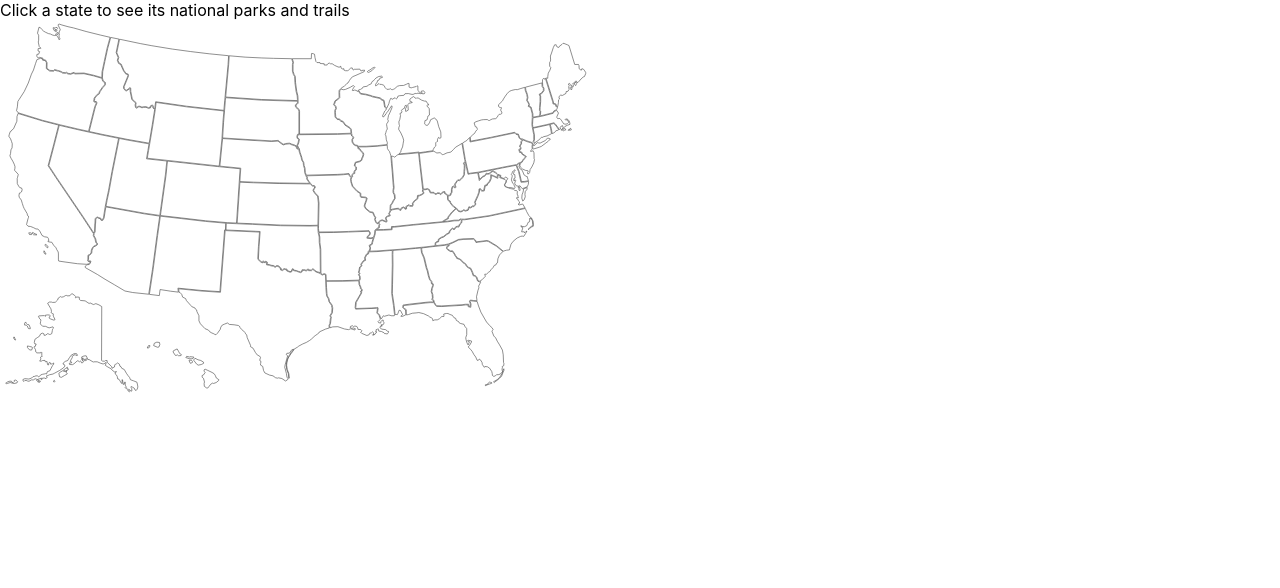
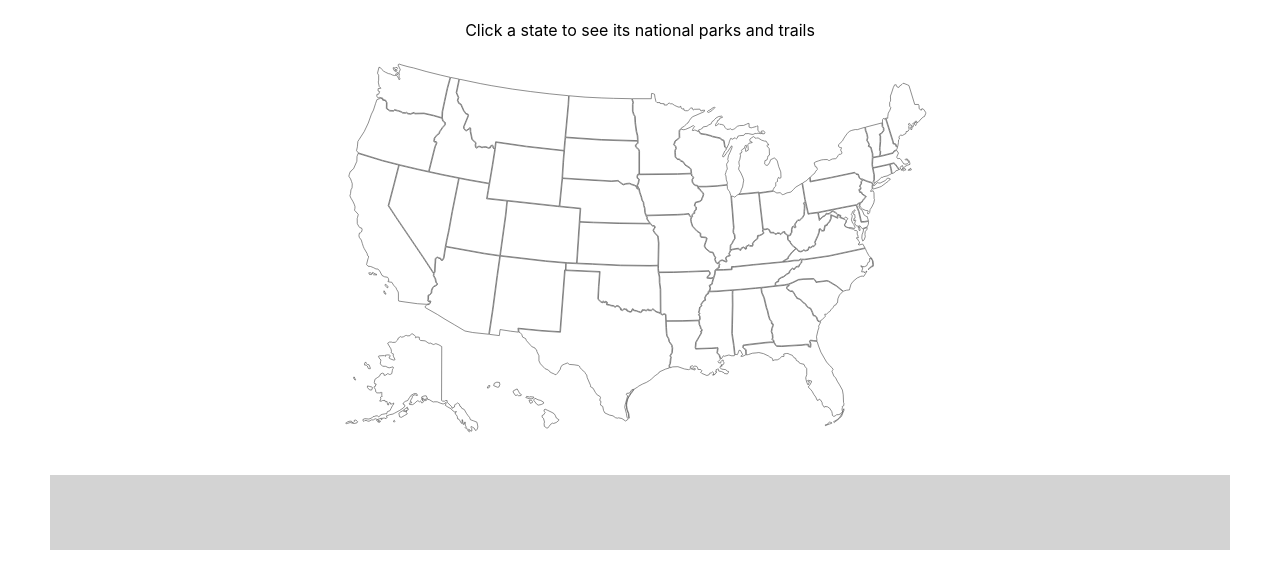
Before and after one commit to irene-rojas/national-parks, a React (Create React App) app: page / in a window 1280 px wide. Shown: the top 588 px of the page. Built offline with nearby package versions, Linux system fonts and the light colour scheme.

Commit message:
basic desktop style

```diff
--- a/src/App.css
+++ b/src/App.css
@@ -1,8 +1,56 @@
+@media (min-width: 769px) {
+
+    .App {
+        display: grid;
+        grid-template-rows: auto repeat(6, 1fr);
+        grid-template-columns: 50px 1fr 50px;
+        text-align: center;
+        height: 100vh;
+    }
+
+    .header {
+        /* in App */
+        grid-row: 1/2;
+        grid-column: 1/-1;
+        padding: 20px;
+    }
+
     .mapDiv {
+        /* in App */
+        grid-row: 2/3;
+        grid-column: 2/3;
         width: 600px;
+        margin: auto;
+    }
+
+    .parkResultsDiv {
+        /* in App */
+        grid-row: 3/4;
+        grid-column: 2/3;
+        /* in parkResultsDiv */
+        display: grid;
+        grid-template-rows: 25px repeat(5, auto);
+        grid-template-columns: repeat(4, 1fr);
+        background-color: lightgray;
+        grid-column-gap: 10px;
+        grid-row-gap: 10px;
+        /* box-shadow: 0 0 10px black; */
+
+    }
+
+    .selectedState {
+        /* in parkResultsDiv */
+        grid-row: 1/2;
+        grid-column: 1/-1;
+        text-align: center;
     }
 
     .spinner {
+        /* in parkResultsDiv */
         width: 75px;
         border-radius: 50%;
     }
+
+
+
+}
--- a/src/App.js
+++ b/src/App.js
@@ -25,7 +25,7 @@ function App() {
   return (
     <div className="App">
 
-        <div>
+        <div className="header">
             Click a state to see its national parks and trails
         </div>
 
@@ -45,14 +45,18 @@ function App() {
         </div>
 
         <div className="parkResultsDiv">
-            {state && <div>You selected {state}.</div>}
 
-            {loading === true && <img className="spinner" src={spinning} alt="loading"/>}
+            <div  className="selectedState">
+                {state && <div>You selected {state}.</div>}
+                <br/>
+                {loading === true && <img className="spinner" src={spinning} alt="loading"/>}
+            </div>
 
                 {loading === false &&
                 parks.map(park => {
                     return (
                         <Park
+                            className="results"
                             key={park.id}
                             fullName={park.fullName}
                             location={park.states}
@@ -64,6 +68,7 @@ function App() {
                     )
                 })}
         </div>
+
     </div>
   );
 }
--- a/src/components/Park/Park.css
+++ b/src/components/Park/Park.css
@@ -1,7 +1,13 @@
-.parkResult {
-    border: 1px solid black;
+@media (min-width: 769px) {
+
+    .parkResult {
+        /* border: 1px solid black; */
+        padding: 10px;
+        box-shadow: 0 0 10px black;
+    }
+
+    .parkImages {
+        width: 200px;
+    }
+
 }
-
-.parkImages {
-    width: 200px;
-}
--- a/src/components/Park/Park.js
+++ b/src/components/Park/Park.js
@@ -16,9 +16,7 @@ const Park = (props) => {
             <br/>
             Description: {props.description}
             <br/>
-            URL: <a href={props.url} target="_blank" rel="noopener noreferrer">{props.url}</a>
-            <br/>
-            Weather info: {props.weatherInfo}
+            <a href={props.url} target="_blank" rel="noopener noreferrer">{props.url}</a>
 
         </div>
     )
```
Lines whose indentation alone changed are shown as unchanged.
